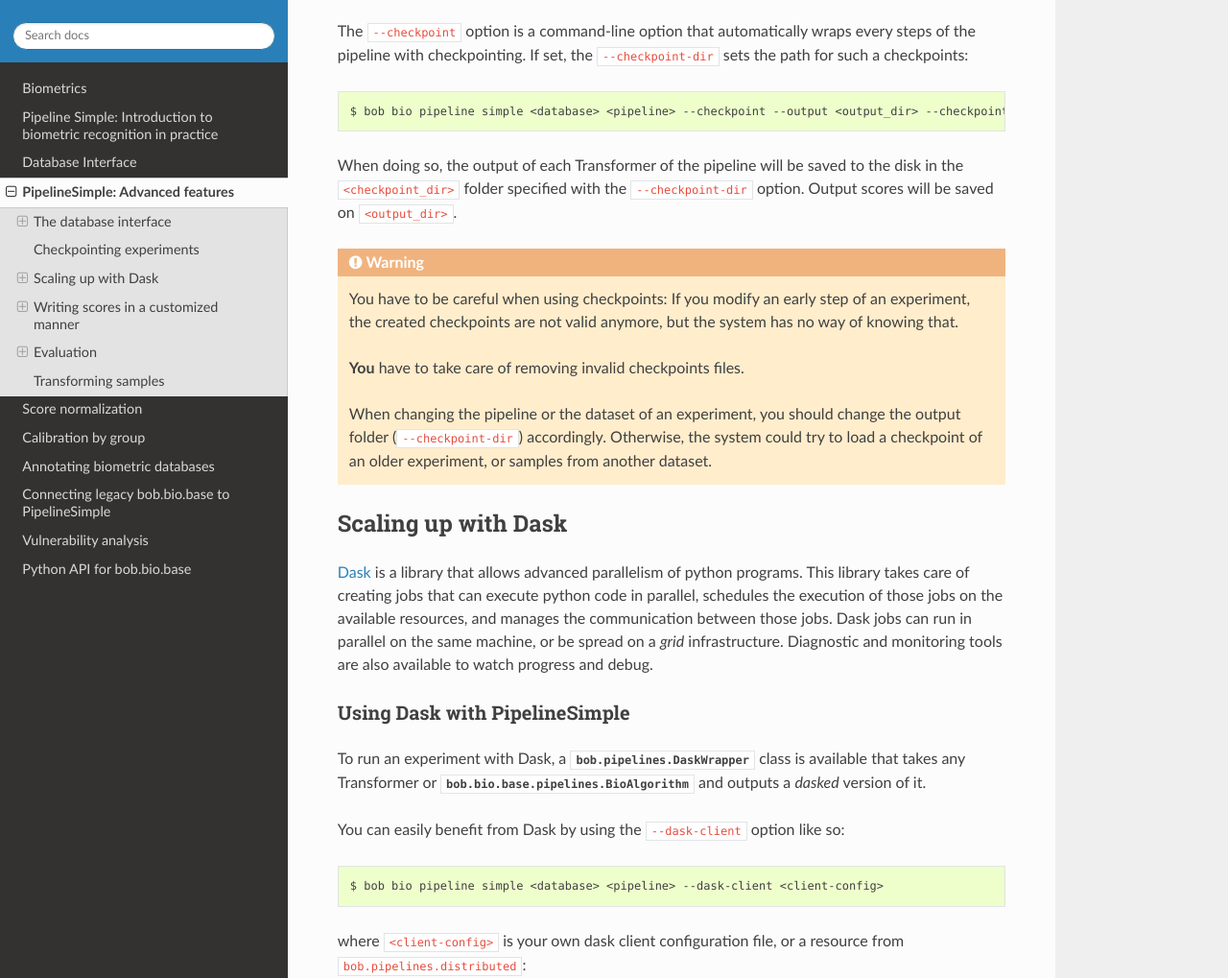
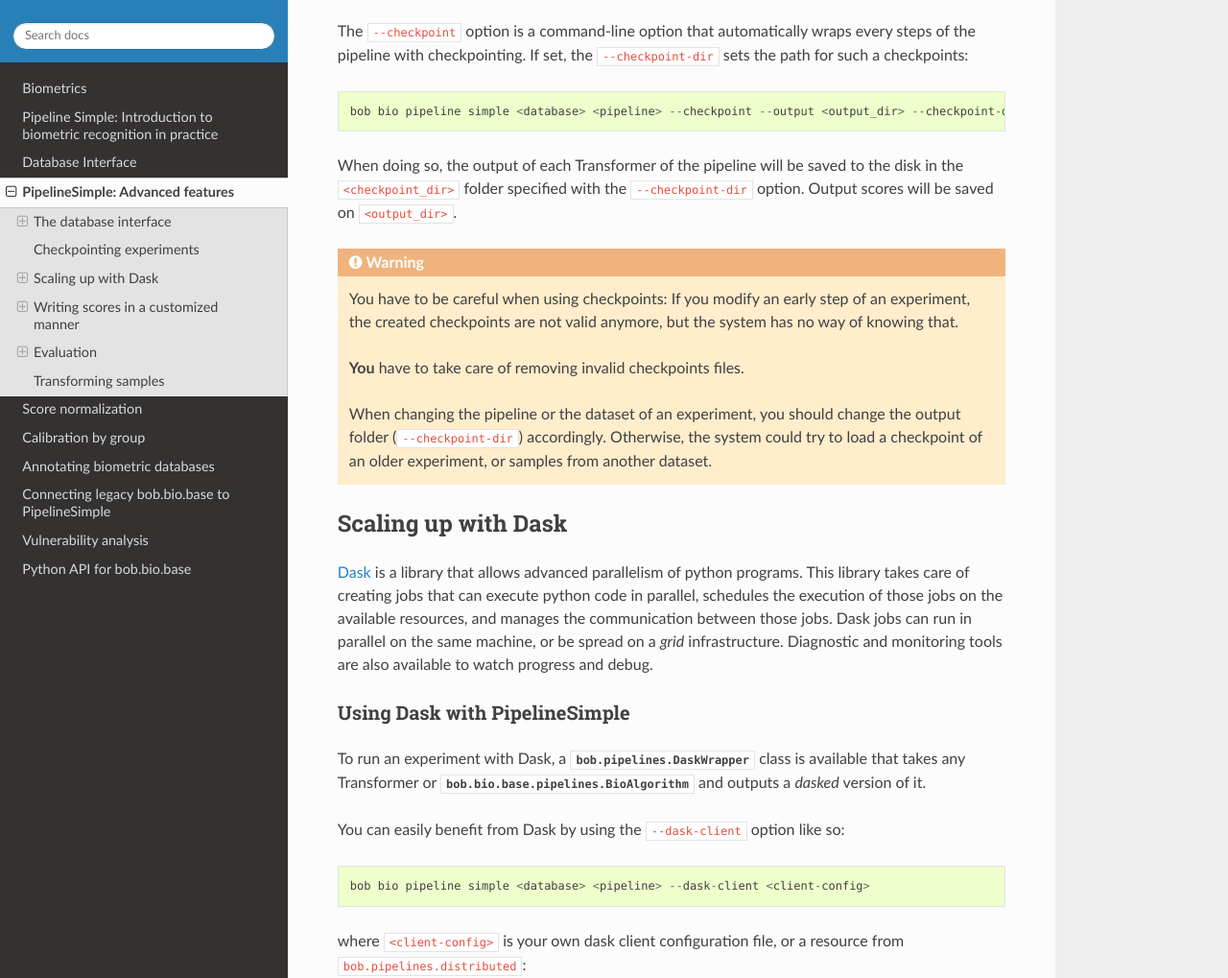
Before and after one commit to bioidiap/bob.bio.base, a Sphinx documentation site: the page built from doc/pipeline_simple_features.rst, in a window 1280 px wide and 1400 px high, scrolled down 6491 px. Shown: the part 151-1170 px from the top of the window at 96% size. Built offline with Sphinx 7.4.7 and the Read the Docs theme 2.0.0, drawn with Linux system fonts in a browser that asks for light colours; the version number could not be read and is left out; some of the changed text lies outside the part shown.

Commit message:
[doc] Refactor

```diff
--- a/doc/pipeline_simple_features.rst
+++ b/doc/pipeline_simple_features.rst
@@ -47,15 +47,15 @@
 
 You may list the currently available databases (and pipelines) using the following command::
 
-  $ bob bio pipeline simple --help
+  bob bio pipeline simple --help
 
 You can use such a dataset with the following command (example with the AT&T dataset)::
 
-$ bob bio pipeline simple atnt <pipeline_name>
+  bob bio pipeline simple atnt <pipeline_name>
 
 For more exotic datasets, you can simply pass your custom database file (defining a ``database`` object) to the PipelineSimple::
 
-$ bob bio pipeline simple my_database.py <pipeline_name>
+  bob bio pipeline simple my_database.py <pipeline_name>
 
 The ``database`` object defined in ``my_database.py`` is an instance of either:
 
@@ -314,7 +314,7 @@
 The ``--checkpoint`` option is a command-line option that automatically wraps every steps of the pipeline with checkpointing.
 If set, the ``--checkpoint-dir`` sets the path for such a checkpoints::
 
-$ bob bio pipeline simple <database> <pipeline> --checkpoint --output <output_dir> --checkpoint-dir <checkpoint_dir>
+  bob bio pipeline simple <database> <pipeline> --checkpoint --output <output_dir> --checkpoint-dir <checkpoint_dir>
 
 When doing so, the output of each Transformer of the pipeline will be saved to the disk in the ``<checkpoint_dir>`` folder specified with the ``--checkpoint-dir`` option.
 Output scores will be saved on ``<output_dir>``.
@@ -349,7 +349,7 @@
 
 You can easily benefit from Dask by using the ``--dask-client`` option like so::
 
-$ bob bio pipeline simple <database> <pipeline> --dask-client <client-config>
+  bob bio pipeline simple <database> <pipeline> --dask-client <client-config>
 
 where ``<client-config>`` is your own dask client configuration file, or a resource from ``bob.pipelines.distributed``:
 
@@ -367,7 +367,7 @@
 
   **For Idiap users:** If you need to run the PipelineSimple in the SGE. Don't forget to do::
 
-  $ SETSHELL grid
+    SETSHELL grid
 
   Also, since the grid nodes are not allowed to create additional jobs on the grid, you cannot run the main dask client on a job (``qsub -- bob bio pipeline simple -l sge_...`` will not work).
 
@@ -428,7 +428,7 @@
 To indicate to a pipeline to use the four-columns ScoreWriter instead
 of the default CSV ScoreWriter, you can pass the ``--write-column-scores`` option like so::
 
-  $ bob bio pipeline simple --write-column-scores <database> <pipeline> --output <output_dir>
+  bob bio pipeline simple --write-column-scores <database> <pipeline> --output <output_dir>
 
 
 CSV Score Writer
@@ -548,7 +548,7 @@
 
 .. code-block:: sh
 
-  $ bob bio cmc -v --eval --output 'my_cmc.pdf' dev-1.csv eval-1.csv dev-2.csv eval-2.csv
+  bob bio cmc -v --eval --output 'my_cmc.pdf' dev-1.csv eval-1.csv dev-2.csv eval-2.csv
 
 where ``my_cmc.pdf`` will contain CMC curves for the two experiments represented
 by their respective *dev* and *eval* scores-file.
@@ -573,7 +573,7 @@
 HTER, minDCF criteria, along with ``roc``, ``det``, ``epc``, and ``hist`` plots
 for each experiment. For example::
 
-  $ bob bio evaluate -v --eval --log 'my_metrics.txt' --output 'my_plots.pdf' {sys1,sys2}/scores-{dev,eval}.csv
+  bob bio evaluate -v --eval --log 'my_metrics.txt' --output 'my_plots.pdf' {sys1,sys2}/scores-{dev,eval}.csv
 
 will output metrics and plots for the two experiments (dev and eval pairs) in
 ``my_metrics.txt`` and ``my_plots.pdf``, respectively.
@@ -660,13 +660,13 @@
 
 Then saving this to a file called `my_beautiful_transformer.py` and passing it as an argument `bob bio pipelines transform` command::
 
-  $ bob bio pipelines transform my_database my_beautiful_transformer.py
+  bob bio pipelines transform my_database my_beautiful_transformer.py
 
 
 
 .. note::
 
-   It is possible to leverage from Dask by setting the option `--dask-client` the same way it is done with the `bob bio pipeline simple` command
+  It is possible to leverage from Dask by setting the option `--dask-client` the same way it is done with the `bob bio pipeline simple` command
 
 
 If you are skilled on scikit learn, it is possible to leverage from `FunctionTransformer` function and make the above `Transformer` definition
@@ -706,8 +706,8 @@
     transformer = wrap(["checkpoint"], transformer,
                       features_dir=MY_DIR,
                       extension=MY_EXTENSION,
-                      save_func=SAVE_FUNCTION_YOU_WANT_TO_USE),
-                    )
+                      save_func=SAVE_FUNCTION_YOU_WANT_TO_USE,
+    )
 
 
 .. warning::
@@ -715,4 +715,4 @@
     The order of the transformation matter. For instance, for face recognition experiments to get features
     properly extracted, you should run the command as::
 
-    $ bob bio pipelines transform my_database my_beautiful_transformer.py
+      bob bio pipelines transform my_database my_beautiful_transformer.py
--- a/doc/vulnerability_analysis.rst
+++ b/doc/vulnerability_analysis.rst
@@ -26,7 +26,7 @@
 
 
 Using a ``CSVDatabase``
-----------------------
+-----------------------
 
 A ``CSVDatabase`` interface is needed to correctly feed the data to the
 PipelineSimple.
@@ -155,7 +155,7 @@
 
 
 The ``CSVDatabase`` interface
-^^^^^^^^^^^^^^^^^^^^^^^^^^^^
+^^^^^^^^^^^^^^^^^^^^^^^^^^^^^
 
 If you want to use a dataset that is already configured for bob vulnerability you don't
 need to create the configuration file in this step; you can use the one provided in the
```
